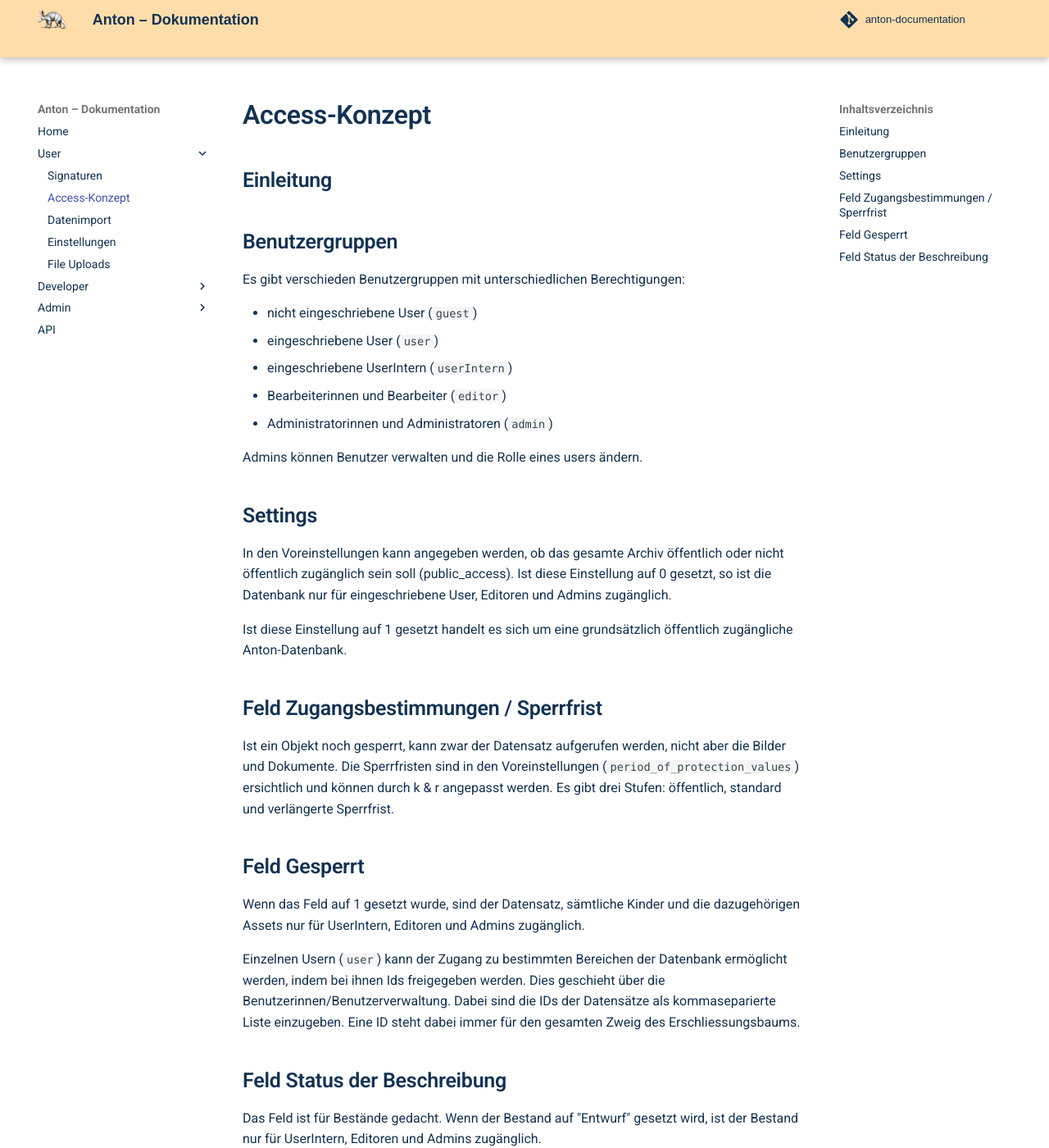
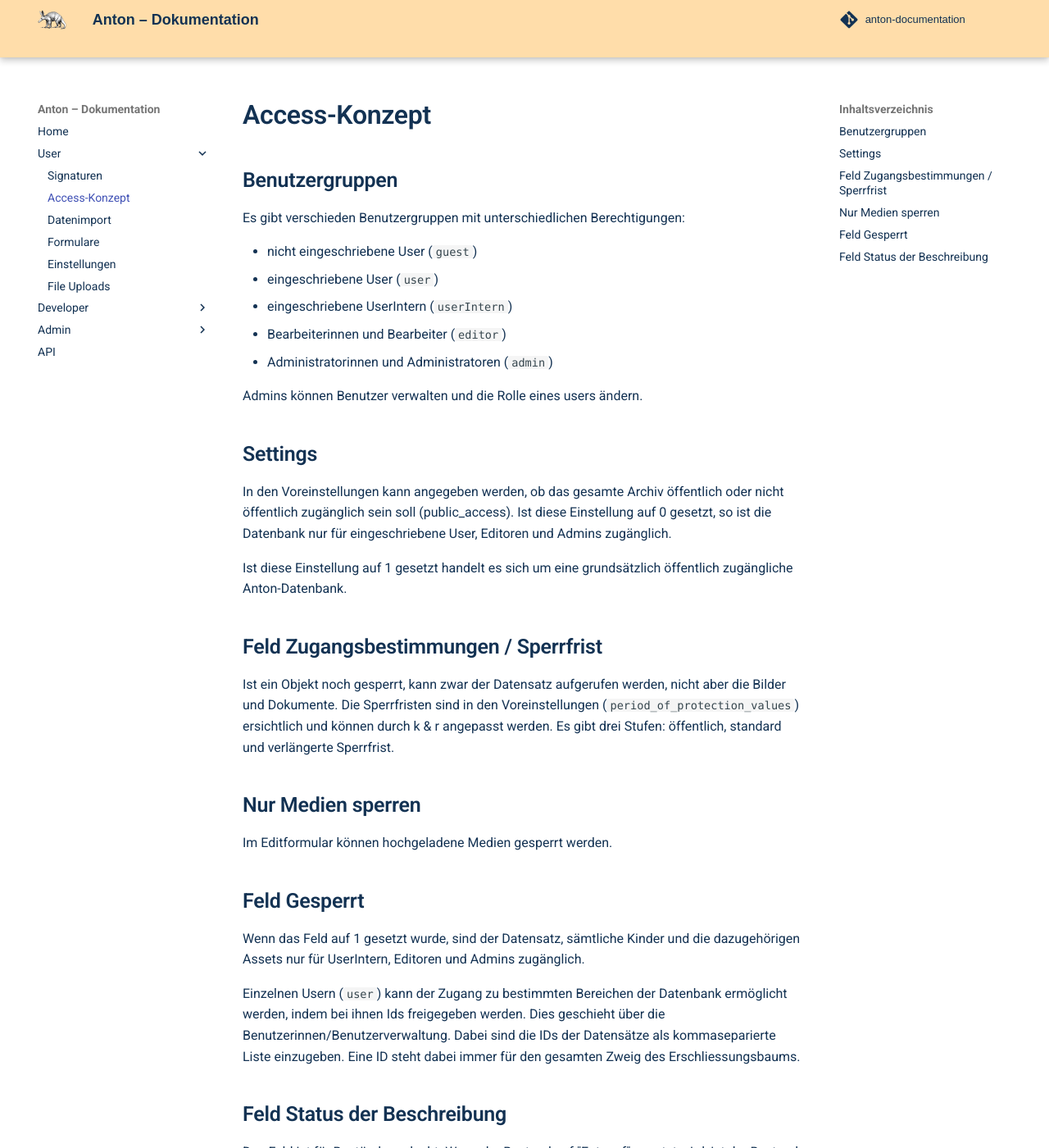
Before and after one commit to kraenzle-ritter/anton-documentation, an MkDocs documentation site: the page built from docs/user/access.md, in a window 1280 px wide and 1400 px high. Shown: the whole window at 82% size. Built offline with MkDocs 1.6.1 and Material for MkDocs 9.7.7, drawn with Linux system fonts in a browser that asks for light colours; some web fonts are replaced; comment, search, counter and statistics services are not loaded.

Commit message:
Add user/forms

```diff
--- a/docs/user/access.md
+++ b/docs/user/access.md
@@ -1,6 +1,3 @@
-## Einleitung
-
-
 ## Benutzergruppen
 
 Es gibt verschieden Benutzergruppen mit unterschiedlichen Berechtigungen:
@@ -22,11 +19,13 @@
 ## Feld Zugangsbestimmungen / Sperrfrist
 Ist ein Objekt noch gesperrt, kann zwar der Datensatz aufgerufen werden, nicht aber die Bilder und Dokumente. Die Sperrfristen sind in den Voreinstellungen (`period_of_protection_values`) ersichtlich und können durch k & r angepasst werden. Es gibt drei Stufen: öffentlich, standard und verlängerte Sperrfrist.
 
+## Nur Medien sperren
+Im Editformular können hochgeladene Medien gesperrt werden.
+
 ## Feld Gesperrt
 Wenn das Feld auf 1 gesetzt wurde, sind der Datensatz, sämtliche Kinder und die dazugehörigen Assets nur für UserIntern, Editoren und Admins zugänglich.
 
 Einzelnen Usern (`user`) kann der Zugang zu bestimmten Bereichen der Datenbank ermöglicht werden, indem bei ihnen Ids freigegeben werden. Dies geschieht über die Benutzerinnen/Benutzerverwaltung. Dabei sind die IDs der Datensätze als kommaseparierte Liste einzugeben. Eine ID steht dabei immer für den gesamten Zweig des Erschliessungsbaums.
 
-
 ## Feld Status der Beschreibung
 Das Feld ist für Bestände gedacht. Wenn der Bestand auf "Entwurf" gesetzt wird, ist der Bestand nur für UserIntern, Editoren und Admins zugänglich.
--- a/mkdocs.yml
+++ b/mkdocs.yml
@@ -26,6 +26,7 @@
     - Signaturen: user/identifiers.md
     - Access-Konzept: user/access.md
     - Datenimport: user/import.md
+    - Formulare: user/forms.md
     - Einstellungen: user/settings.md
     - File Uploads: user/uploads.md
   - Developer:
```
Also changed, not shown: README.md (+7 -3 lines), docs/user/forms.md (added, +14 -0 lines).
